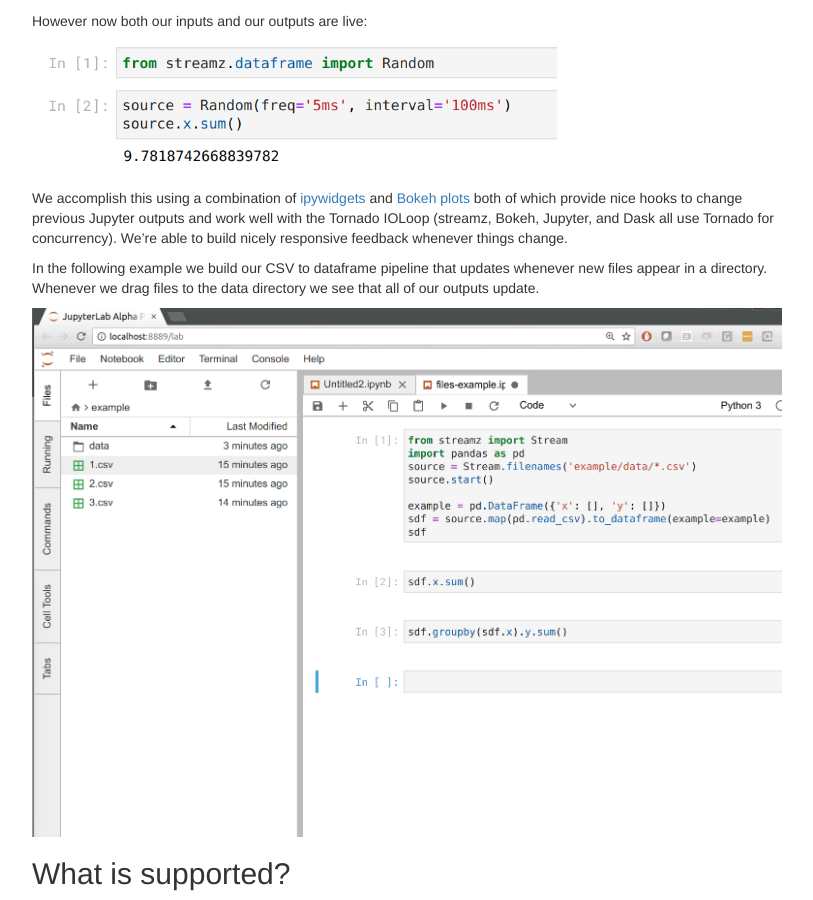
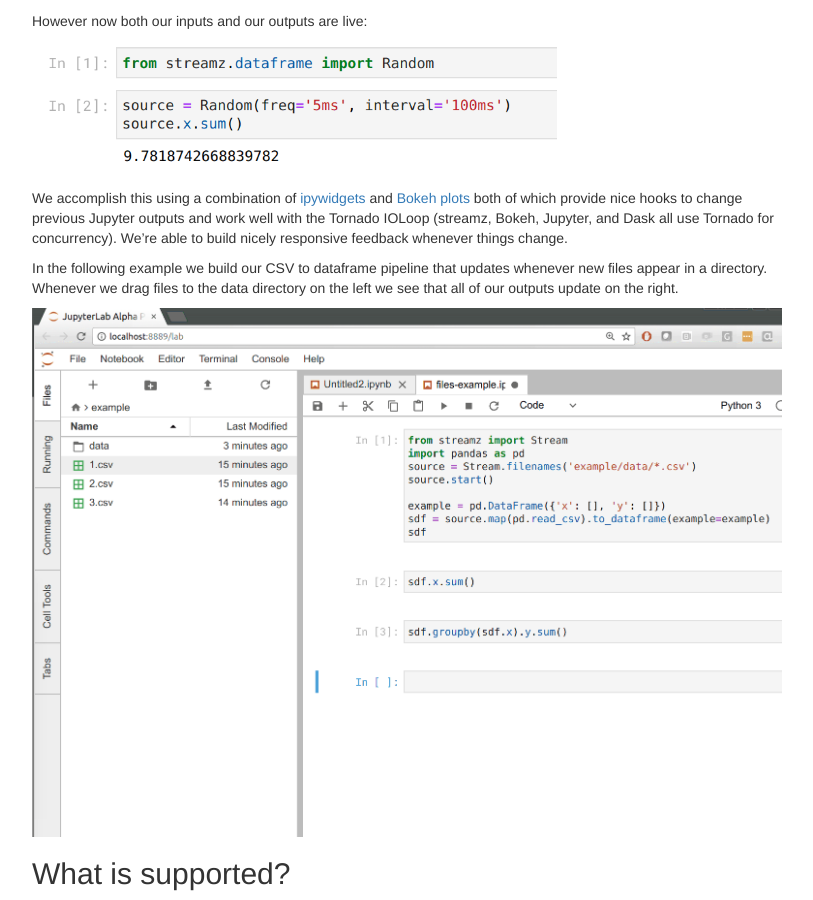
Before and after one commit to besyskymnbk/blog, a Jekyll site: the page built from _posts/work/2017-10-16-streaming-dataframes-1.md, in a window 1280 px wide and 900 px high, scrolled down 2249 px. Shown: the whole window, without its empty margins (233-1046 px from the left). Built offline with Jekyll 4.4.1, drawn with Linux system fonts in a browser that asks for light colours; comment, search, counter and statistics services are not loaded.

Commit message:
minor text edits

```diff
--- a/_posts/work/2017-10-16-streaming-dataframes-1.md
+++ b/_posts/work/2017-10-16-streaming-dataframes-1.md
@@ -156,7 +156,7 @@ nicely responsive feedback whenever things change.
 
 In the following example we build our CSV to dataframe pipeline that updates
 whenever new files appear in a directory.  Whenever we drag files to the data
-directory we see that all of our outputs update.
+directory on the left we see that all of our outputs update on the right.
 
 <a href="{{BASE_PATH}}/images/streaming-dataframes-files.gif">
   <img src="{{BASE_PATH}}/images/streaming-dataframes-files.gif"
```
